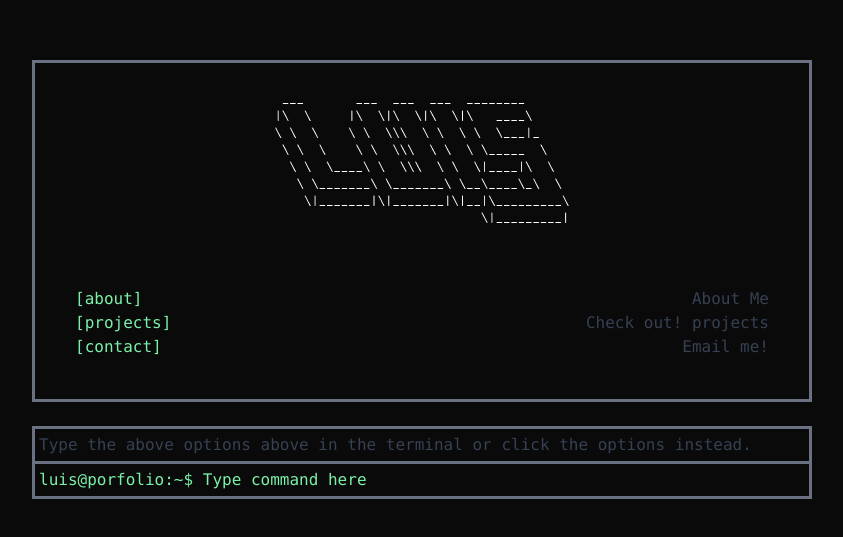
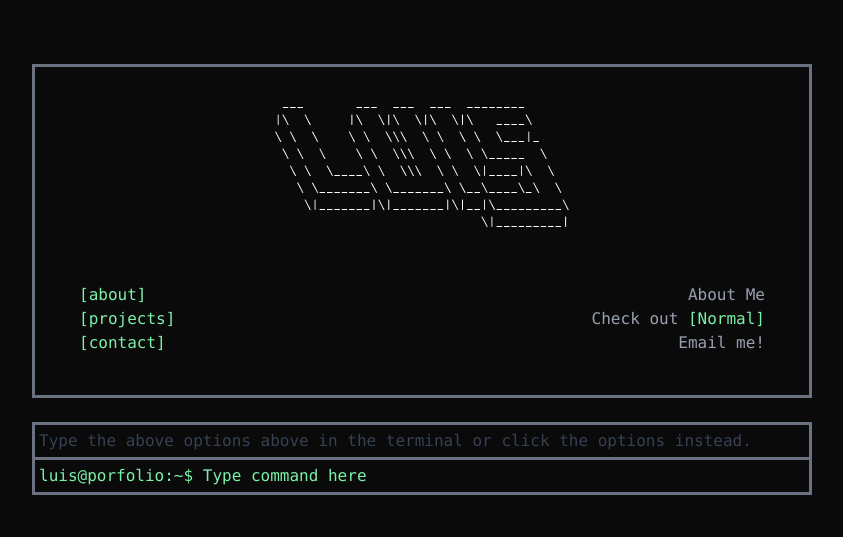
Before and after one commit to luismaguilar/Portfolio, a React app in the folder portfolio/: page / in a window 1280 px wide. Shown: the part 121-658 px from the top of the page, without its empty margins (218-1061 px from the left). Built offline with nearby package versions, Linux system fonts and the light colour scheme; the HTML template or start-up script is replaced by a standard one.

Commit message:
Projects cycle through

```diff
--- a/portfolio/src/components/Menu.tsx
+++ b/portfolio/src/components/Menu.tsx
@@ -1,20 +1,45 @@
+import React from 'react';
 import logo from '../assets/luisLogo.png';
+import '../styles/Menu.css';
+
 
 function Menu() {
+    const items = [{ name: "[Value]" }, { name: "[DocuFill]" }, { name: "[Normal]" }];
+
+    const [mediaItem, setMediaItem] = React.useState(items[0]); // <-- seed initial state
+    const [index, setIndex] = React.useState(0);
+
+    React.useEffect(() => {
+        const timerId = setInterval(
+        () => setIndex((i) => (i + 1) % items.length), // <-- increment index
+        2000
+        );
+        return () => clearInterval(timerId);
+    }, []);
+
+    React.useEffect(() => {
+        setMediaItem(items[index]); // <-- update media state when index updates
+    }, [index]);
+
     return (
-        <div className="bg-neutral-950 font-mono w-fit border-3 border-gray-500" >
+        <div className="bg-neutral-950 font-mono w-fit border-3 border-gray-500 leading-none" >
             <img src={logo} className="object-none pt-10 pr-60 pl-60"></img>
             <br/>
            <div className="p-10 text-gray-700">
-                <div>
-                    <button className="text-green-300 text-left">[about]</button><p className="float-right">About Me</p>
-                </div>
-                <div>
-                    <button className="text-green-300">[projects]</button><p className="float-right">Check out! <span>projects</span></p>
-                </div>
-                <div>
-                    <button className="text-green-300">[contact]</button><p className="float-right">Email me!</p>
-                </div>
+                    <button className="btn-menu text-green-300 w-full p-1">
+                        <span className='float-left'>[about]</span>
+                        <span className="float-right text-gray-400">About Me</span>
+                    </button>
+                    <button className="btn-menu text-green-300 w-full p-1">
+                        <span className='float-left'>[projects]</span>
+                            <span className="float-right text-gray-400">
+                                Check out
+                                <span className='text-green-300'> {mediaItem.name}</span>
+                            </span>
+                    </button>
+
+                    <br/>
+                    <button className=" btn-menu text-green-300 w-full p-1"><span className="float-left">[contact]</span><span className="float-right text-gray-400">Email me!</span></button>
                 </div>
             </div>
     )
--- /dev/null
+++ b/portfolio/src/styles/Menu.css
@@ -0,0 +1,5 @@
+.btn-menu:hover {
+    background-color: white;
+    color: black !important;
+    cursor: pointer;
+}
```
